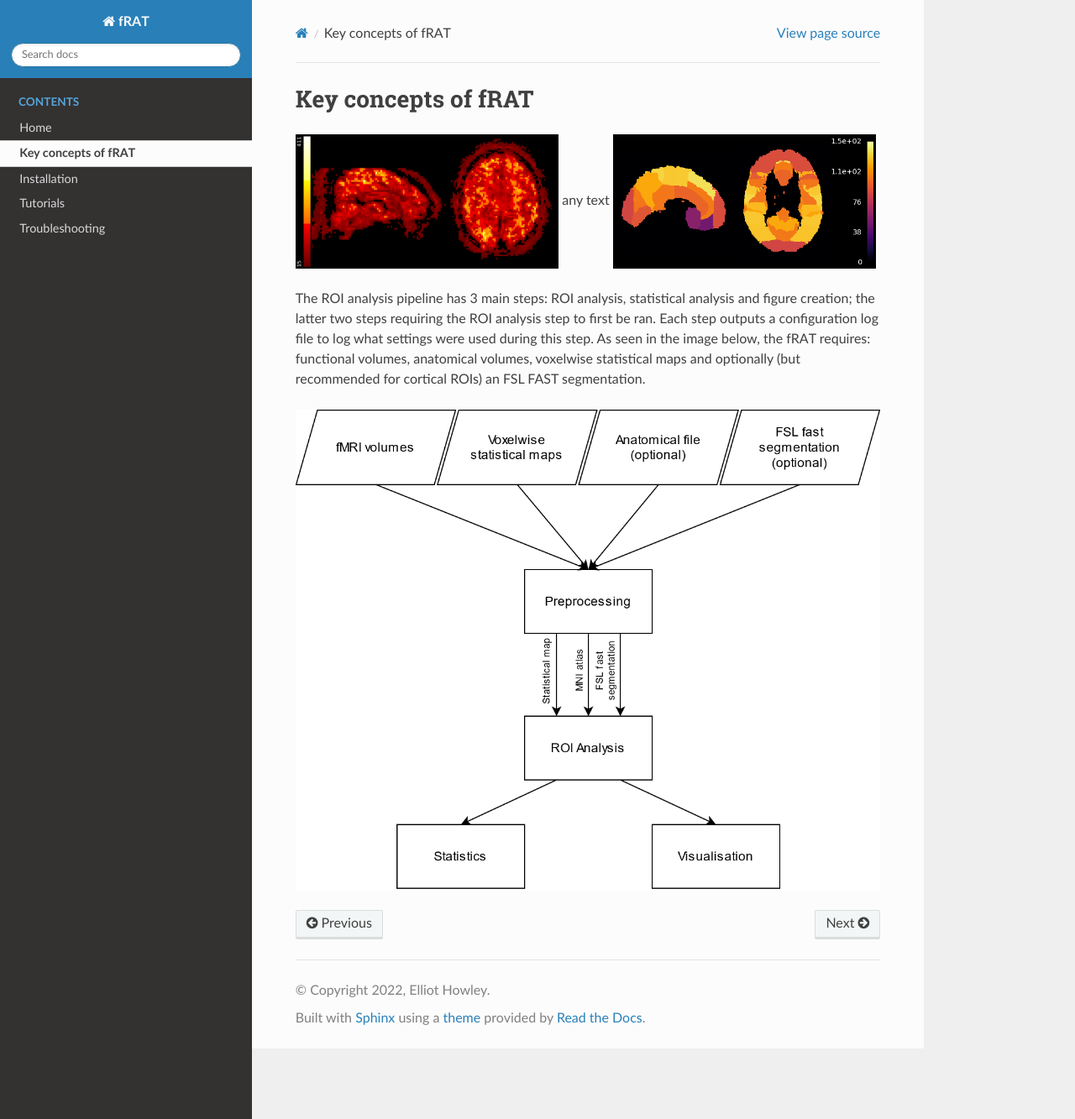
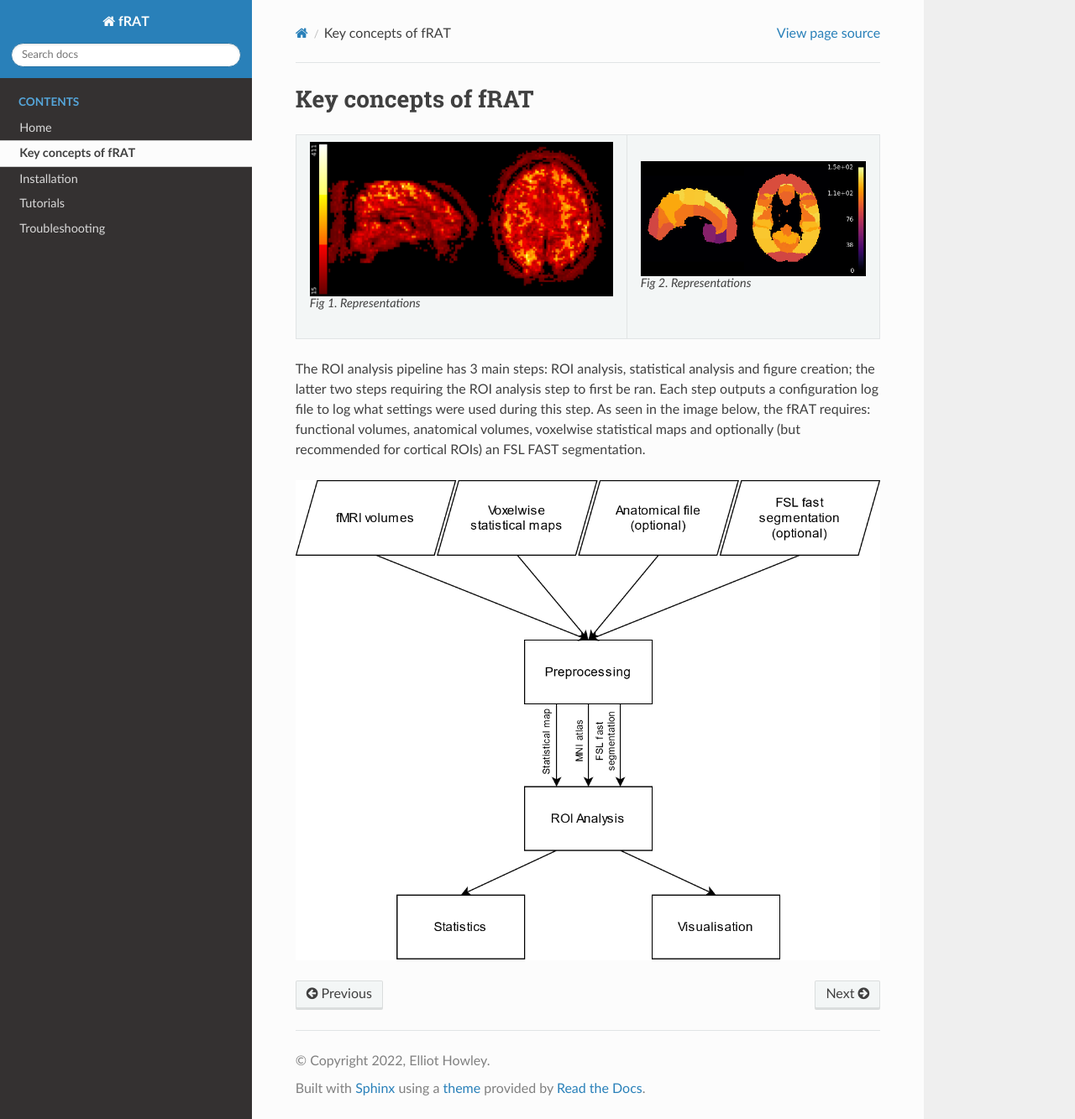
Before and after one commit to elliohow/fMRI_ROI_Analysis_Tool, a Sphinx documentation site: the page built from docs/key_concepts_of_frat.rst, in a window 1280 px wide and 1333 px high. Shown: the whole window at 84% size. Built offline with Sphinx 7.4.7 and the Read the Docs theme 2.0.0, drawn with Linux system fonts in a browser that asks for light colours.

Commit message:
* Documentation update

```diff
--- a/docs/key_concepts_of_frat.rst
+++ b/docs/key_concepts_of_frat.rst
@@ -5,13 +5,18 @@ Key concepts of fRAT
 ====================
 .. contents:: :local:
 
-|pic1| any text |pic2|
+.. list-table::
 
-.. |pic1| image:: images/voxelwise_example.png
-   :width: 45%
+    * - .. figure:: images/voxelwise_example.png
 
-.. |pic2| image:: images/ROI_example.png
-   :width: 45%
+           Fig 1. Representations
+
+      - .. figure:: images/ROI_example.png
+
+           Fig 2. Representations
+
+
+
 
 The ROI analysis pipeline has 3 main steps: ROI analysis, statistical analysis and figure creation; the latter two steps
 requiring the ROI analysis step to first be ran. Each step outputs a configuration log file to log what
```
